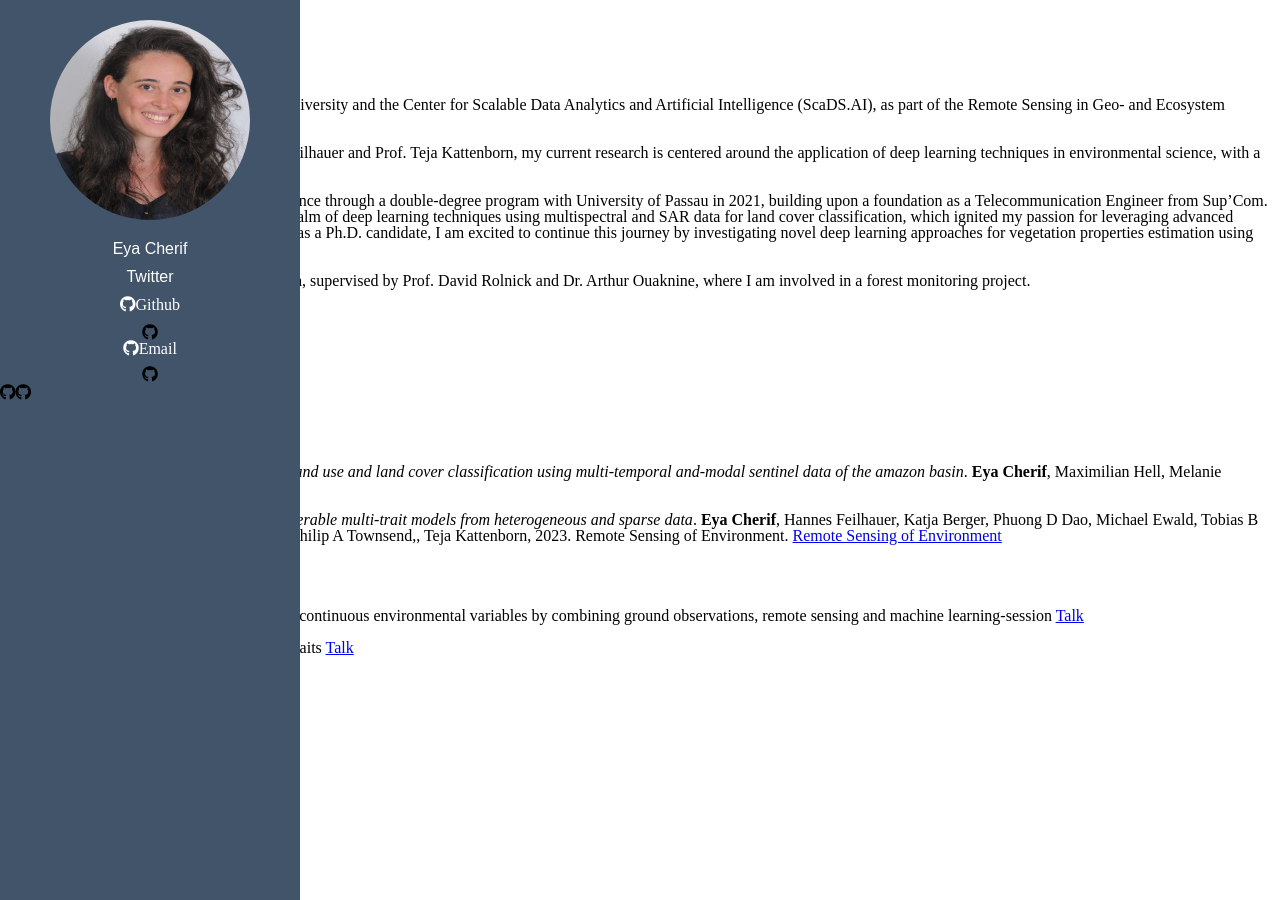
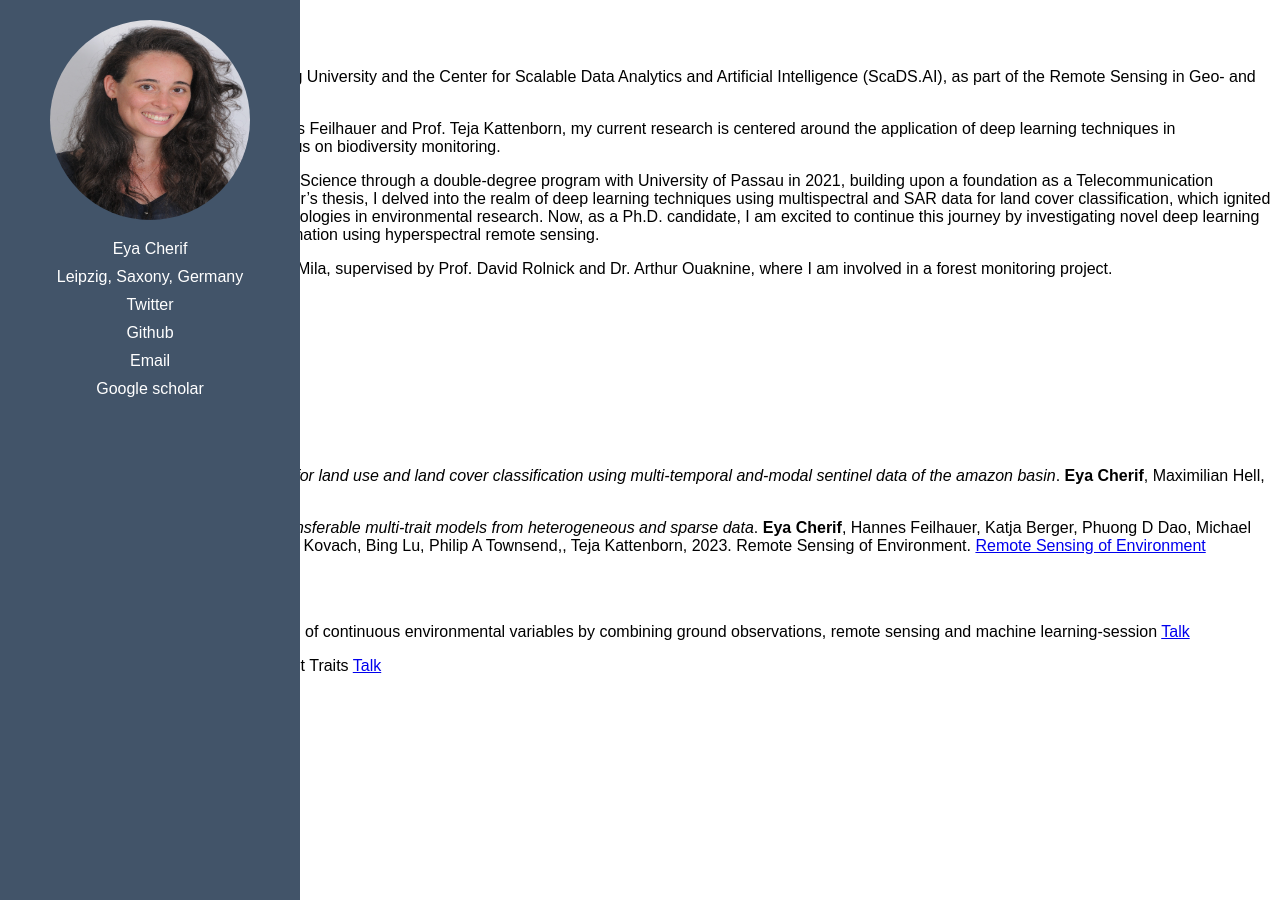
Before and after one commit to echerif18/echerif18.github.io, a Jekyll site: the page built from index.html, in a window 1280 px wide. Built offline with Jekyll 4.4.1, drawn with Linux system fonts in a browser that asks for light colours; some web fonts are replaced; a style sheet for code colours, icons or effects is not loaded.

Commit message:
Update index.html

```diff
--- a/index.html
+++ b/index.html
@@ -47,10 +47,11 @@
         <img class="avatar" src={{site.logo}} alt="Avatar">
         <div class="social-links">
             <a>{{ site.title }}</a>
-            <a>{{ site.location }}</a>
+            <a>{{ site.author.location }}</a>
             <a href="https://twitter.com/Eya__Cherif">Twitter</a>
-            <a href="https://github.com/echerif18"><i class="fab fa-github">Github</a>
-            <a href="cherif@informatik.uni-leipzig.de"><i class="fab fa-github">Email</a>
+            <a href="https://github.com/echerif18">Github</a>
+            <a href="mailto:site.author.email">Email</a>
+            <a href="mailto:site.author.googlescholar">Google scholar</a>
         </div>
     </div>
 
```
